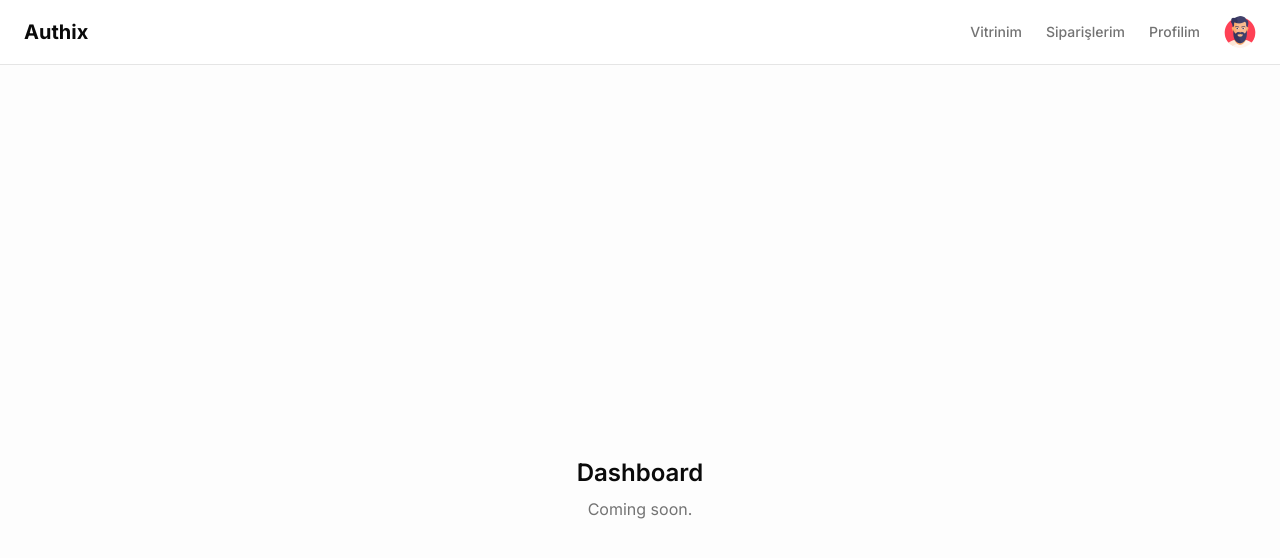
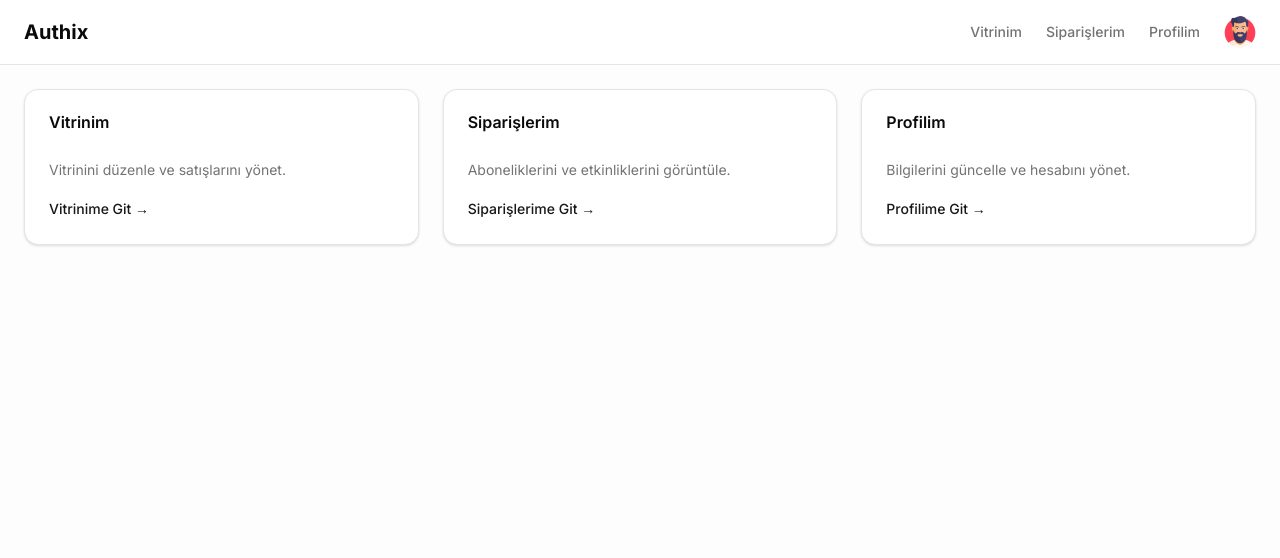
Before and after one commit to ulasusakli/authix, a Next.js app in the folder apps/dashboard/: page /dashboard in a window 1280 px wide. Shown: the top 558 px of the page. Built offline with nearby package versions, Linux system fonts and the light colour scheme.

Commit message:
file updated

```diff
--- a/apps/dashboard/src/app/(dashboard)/dashboard/page.tsx
+++ b/apps/dashboard/src/app/(dashboard)/dashboard/page.tsx
@@ -1,10 +1,13 @@
-export default function Dashboard() {
+import { StoreCard } from "@/widgets/StoreCard";
+import { OrdersCard } from "@/widgets/OrdersCard";
+import { ProfileCard } from "@/widgets/ProfileCard";
+
+export default function DashboardHome() {
   return (
-    <div className="min-h-screen flex items-center justify-center">
-      <div className="text-center">
-        <h1 className="text-2xl font-semibold">Dashboard</h1>
-        <p className="text-muted-foreground mt-2">Coming soon.</p>
-      </div>
+    <div className="grid gap-6 md:grid-cols-3">
+      <StoreCard />
+      <OrdersCard />
+      <ProfileCard />
     </div>
   );
 }
--- a/apps/dashboard/src/app/dashboard/page.tsx
+++ /dev/null
@@ -1,13 +0,0 @@
-import { StoreCard } from "@/widgets/StoreCard";
-import { OrdersCard } from "@/widgets/Orderscard";
-import { ProfileCard } from "@/widgets/ProfileCard";
-
-export default function DashboardHome() {
-  return (
-    <div className="grid gap-6 md:grid-cols-3">
-      <StoreCard />
-      <OrdersCard />
-      <ProfileCard />
-    </div>
-  );
-}
```
